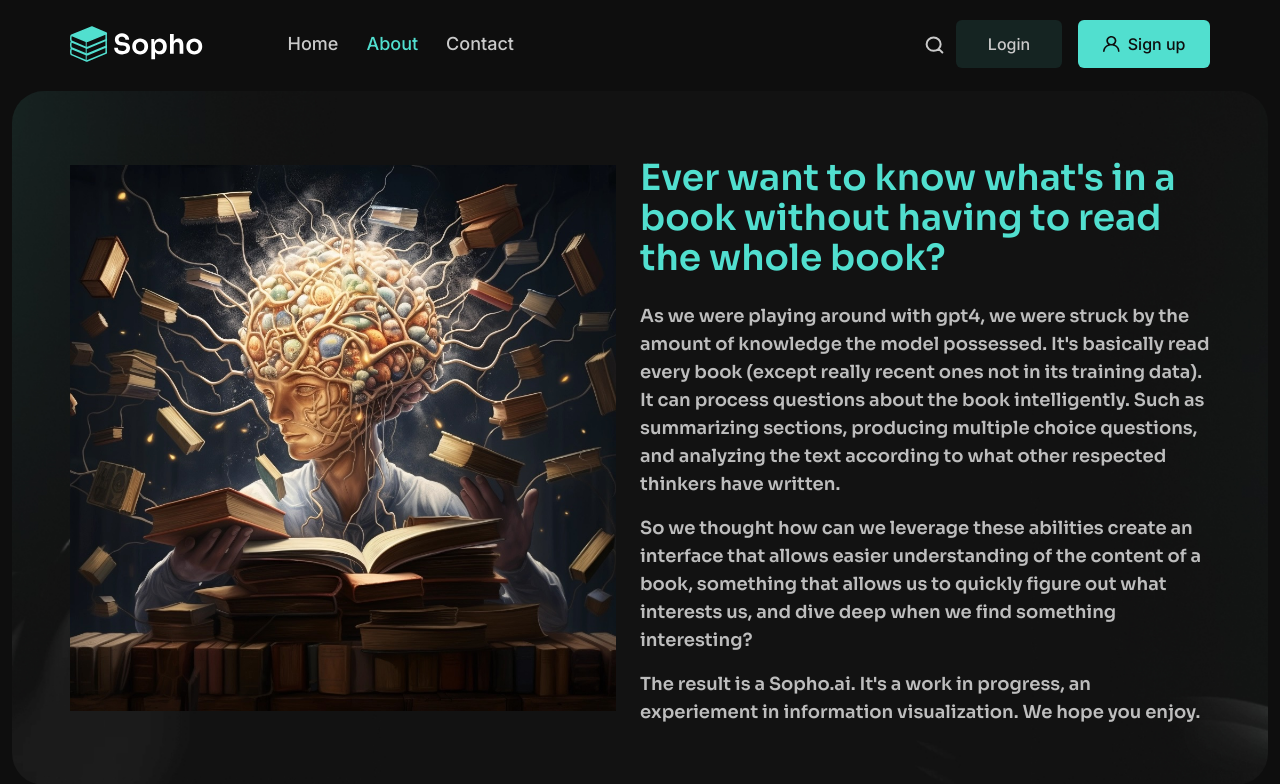
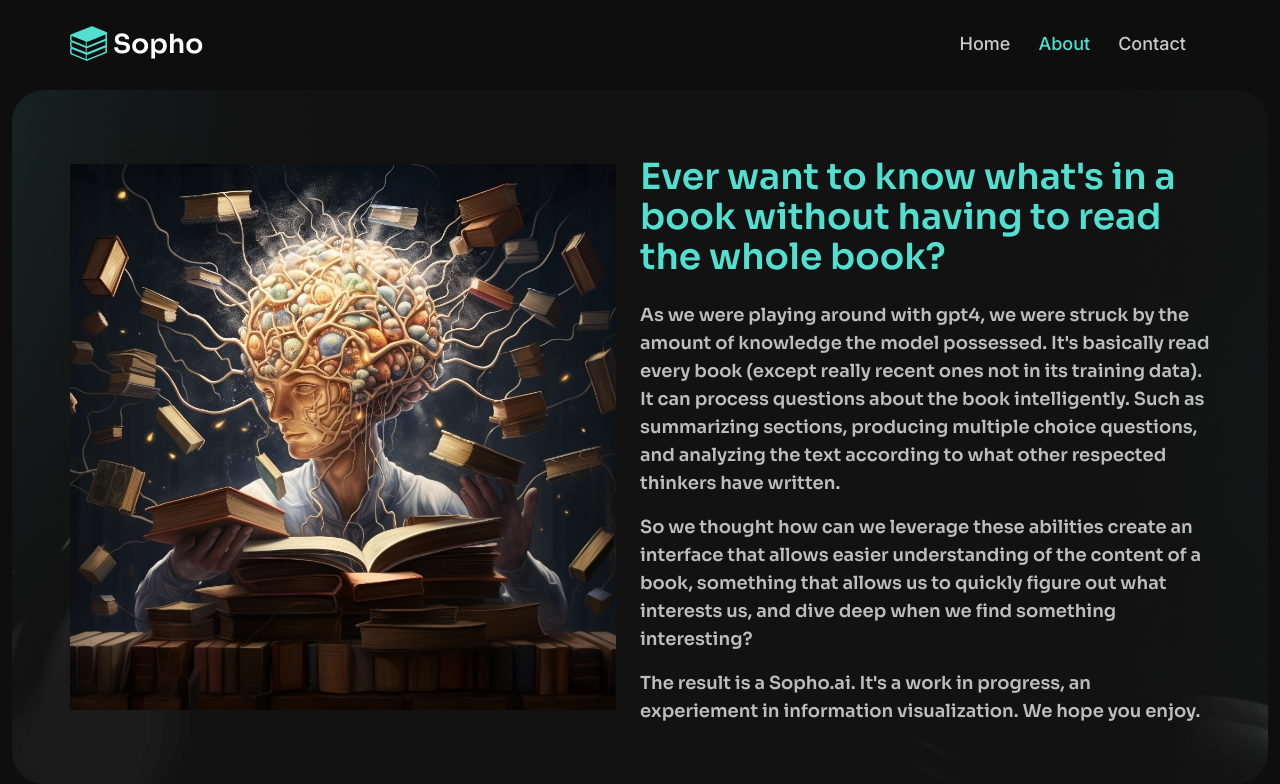
Before and after one commit to jseims/sopho, a FastAPI app: page /about in a window 1280 px wide. Shown: the top 784 px of the page. Run offline with FastAPI, Linux system fonts and the light colour scheme; some libraries are stand-ins or nearby versions.

Commit message:
remove login/signup

```diff
--- a/app/templates/base.html
+++ b/app/templates/base.html
@@ -40,6 +40,10 @@
                     </div>
                     <div class="collapse d-lg-flex justify-content-between w-100 text-center text-lg-start navbar-collapse" >
                         <ul class="navbar-nav me-auto mb-2 mb-lg-0">
+                            <!-- to create space -->
+                        </ul>
+                        <div class="d-lg-flex d-none align-items-center header-search-wrap">
+                            <ul class="navbar-nav me-auto mb-2 mb-lg-0">
                                 <li class="me-lg-3 nav-item">
                                     <a class="nav-link text-light-gray fw-medium {% block home_active %}{% endblock %}" href="/">Home</a>
                                 </li>
@@ -50,29 +54,6 @@
                                     <a class="nav-link text-light-gray fw-medium {% block contact_active %}{% endblock %}" href="/contact">Contact</a>
                                 </li>
                             </ul>
-                       <!-- Begin search -->
-                        <div class="d-lg-flex d-none align-items-center header-search-wrap">
-                            <div class="header-search">
-                                <input type="search" placeholder="Search here">
-                            </div>
-                            <div class="header-search-icon">
-                                <a href="#" class="search-trigger"><img src="template/static/svgs/search.svg" alt=""></a>
-                            </div>
-                        </div>
-                        <!-- End search -->
-                        <div class="btn-group d-block d-lg-flex ">
-                            <a href="#" class="mt-3 mt-md-0 d-block ms-md-2 rounded border-0 btn btn-secondary btn-sm">Login</a>
-                            <a href="#" class="btn mt-3 mt-lg-0 d-block ms-lg-3  rounded border-0 btn btn-primary btn-ex-md">
-                                <svg class="me-1" width="17" height="20" viewBox="0 0 17 16" fill="currentColor" xmlns="http://www.w3.org/2000/svg">
-                                    <g clip-path="url(#clip0_301_71)">
-                                        <path fill-rule="evenodd" clip-rule="evenodd" d="M8.34783 7.99999C6.49753 7.99999 4.9928 6.56479 4.9928 4.79999C4.9928 3.03519 6.49753 1.59999 8.34783 1.59999C10.1981 1.59999 11.7029 3.03519 11.7029 4.79999C11.7029 6.56479 10.1981 7.99999 8.34783 7.99999ZM11.4999 8.53837C12.831 7.51677 13.6068 5.86474 13.3217 4.05594C12.9903 1.95754 11.1602 0.278381 8.9509 0.0335815C5.90202 -0.304819 3.31529 1.95919 3.31529 4.79999C3.31529 6.31199 4.05003 7.65917 5.19578 8.53837C2.38091 9.54717 0.325952 11.916 0.00386844 15.1128C-0.0431014 15.5856 0.343569 16 0.841791 16C1.26872 16 1.63274 15.6928 1.67048 15.2872C2.00683 11.7168 4.87286 9.59999 8.34783 9.59999C11.8228 9.59999 14.6888 11.7168 15.0252 15.2872C15.0629 15.6928 15.4269 16 15.8539 16C16.3521 16 16.7388 15.5856 16.6918 15.1128C16.3697 11.916 14.3147 9.54717 11.4999 8.53837Z" fill="currentColor"/>
-                                     </g>
-                                     <defs>
-                                        <clipPath id="clip0_301_71">
-                                            <rect width="16.6957" height="16" fill="white"/>
-                                        </clipPath>
-                                    </defs>
-                                </svg> Sign up</a>
                             </div>
                     </div>
                 </nav>
```
Lines whose indentation alone changed are shown as unchanged.
